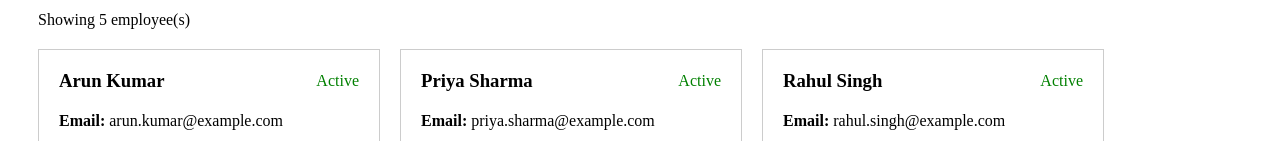
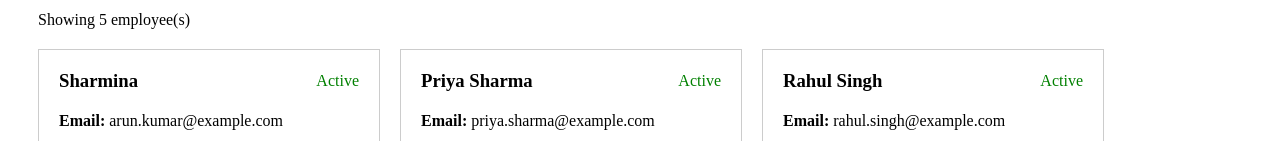
Before and after one commit to SrinathGunaSekar/hr-portal-using-angular, an Angular app: page /employees in a window 1280 px wide. Shown: the part 659-800 px from the top of the page. Built offline with nearby package versions, Linux system fonts and the light colour scheme.

Commit message:
changed employee name

```diff
--- a/src/app/employee-list/employee-list.component.ts
+++ b/src/app/employee-list/employee-list.component.ts
@@ -9,7 +9,7 @@ export class EmployeeListComponent {
    employees: Employee[] = [
   {
     id: 1,
-    name: 'Arun Kumar',
+    name: 'Sharmina',
     email: 'arun.kumar@example.com',
     role: 'Frontend Developer',
     department: 'IT',
```
